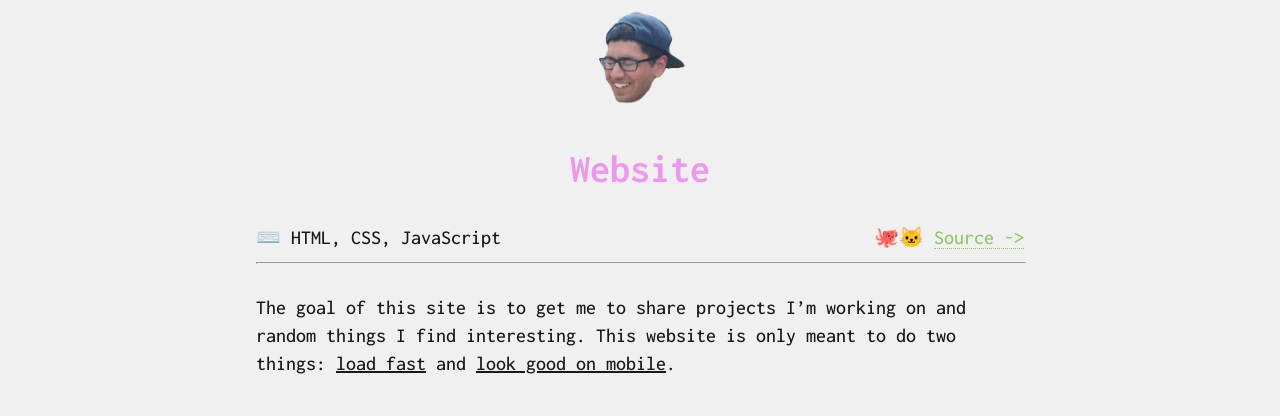
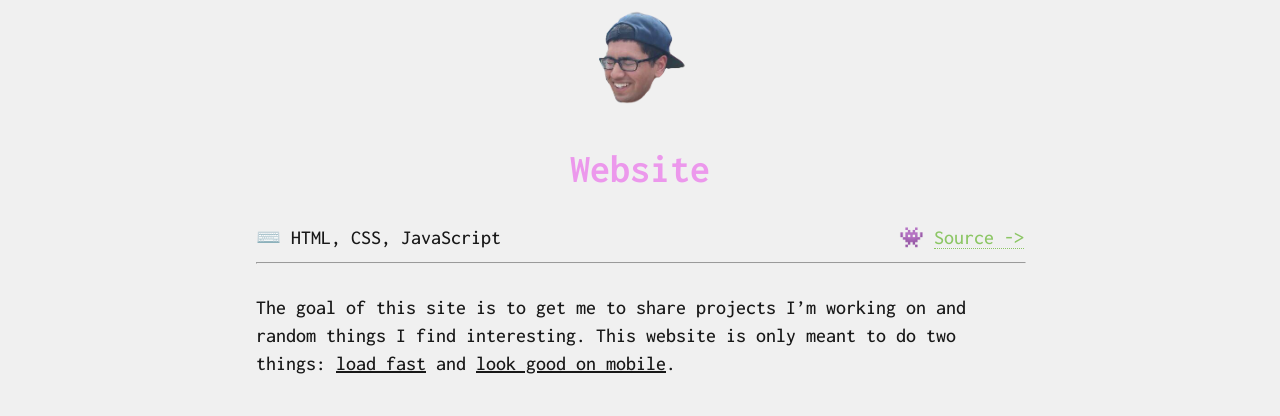
Before and after one commit to omkarmoghe/omkarmoghe.github.io, a Jekyll site: the page built from _projects/website.md, in a window 1280 px wide. Shown: the top 416 px of the page. Built offline with Jekyll 4.4.1, drawn with Linux system fonts in a browser that asks for light colours; nearby versions of some CDN libraries.

Commit message:
update gh emoji for projects

```diff
--- a/_layouts/project.html
+++ b/_layouts/project.html
@@ -5,7 +5,7 @@ layout: default
 <h1 class="projects">{{ page.title }}</h1>
 <div class="detail">
   <span class="detail-left">⌨️ {{ page.languages | join: ", " }}</span>
-  <span class="detail-right github">🐙🐱 <a href={{ page.github_url }}>Source -></a></span>
+  <span class="detail-right github">👾 <a href={{ page.github_url }}>Source -></a></span>
 </div>
 <hr />
 
```
